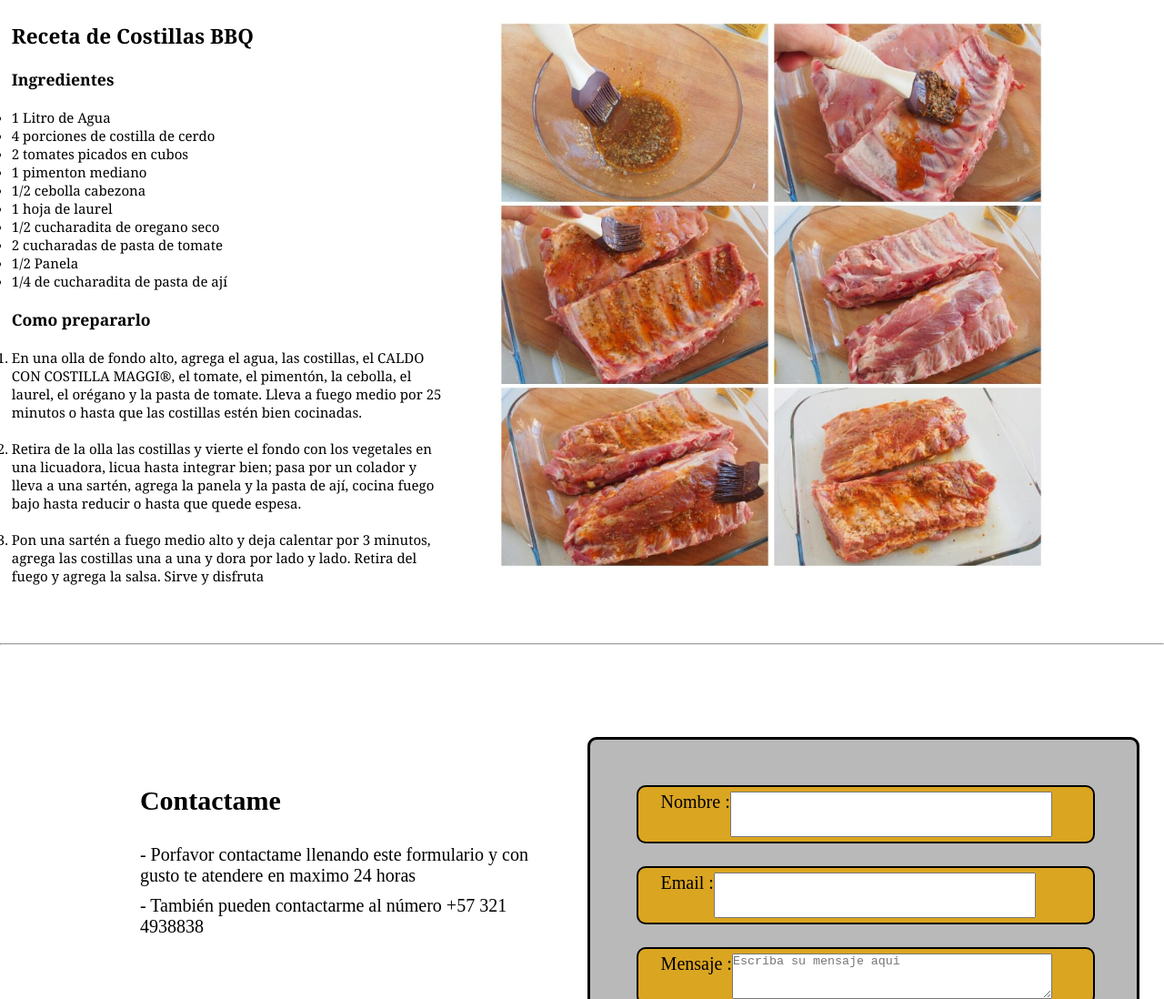
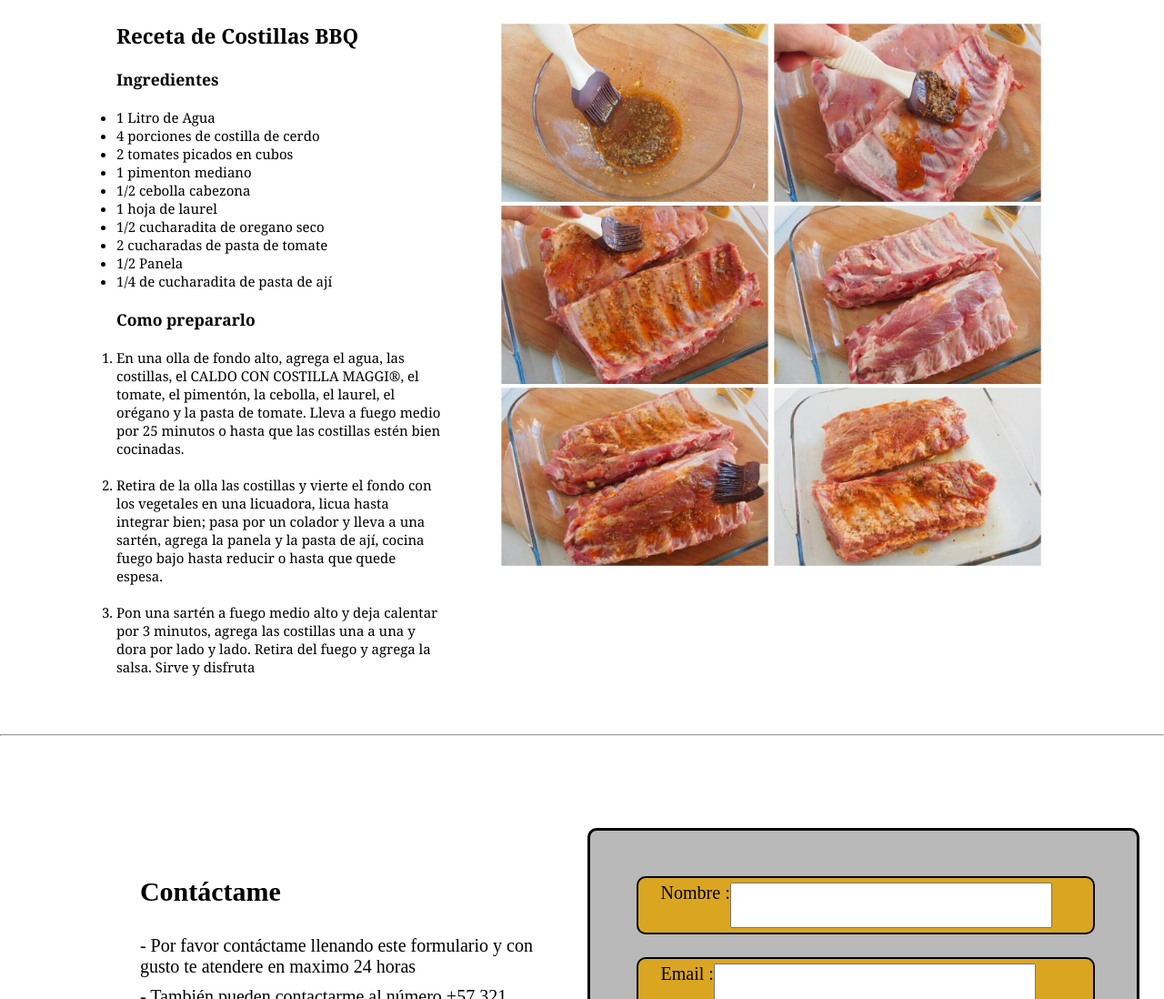
Before and after one commit to ignacioandrademec/bit-website, a plain HTML site: page comida.html in a window 1280 px wide. Shown: the part 202-1300 px from the top of the page at 91% size. Drawn offline with Linux system fonts and the light colour scheme.

Commit message:
Modificar footer

```diff
--- a/comida.html
+++ b/comida.html
@@ -69,8 +69,8 @@
         <div id="Contactos">
 
             <span id="spanContacteme">
-                <h2 class="parrafoContacto1">Contactame</h2>
-                <p class="parrafoContacto2">- Porfavor contactame llenando este formulario y con gusto te atendere en maximo 24 horas</p>
+                <h2 class="parrafoContacto1">Contáctame</h2>
+                <p class="parrafoContacto2">- Por favor contáctame llenando este formulario y con gusto te atendere en maximo 24 horas</p>
                 <p class="parrafoContacto3">- También pueden contactarme al número +57 321 4938838</p>
             </span>
 
--- a/styles.css
+++ b/styles.css
@@ -273,7 +273,7 @@ form {
 }
 
 #section1 {
-    margin: 2% 15% 5% 1%;
+    margin: 2% 15% 5% 10%;
     display: flex;
     font-size: 20px;
 
```
Also changed, not shown: contacto.html (+2 -3 lines), hobbies.html (+2 -2 lines), index.html (+2 -2 lines), motos.html (+2 -2 lines), mutimedia.html (+2 -2 lines).
